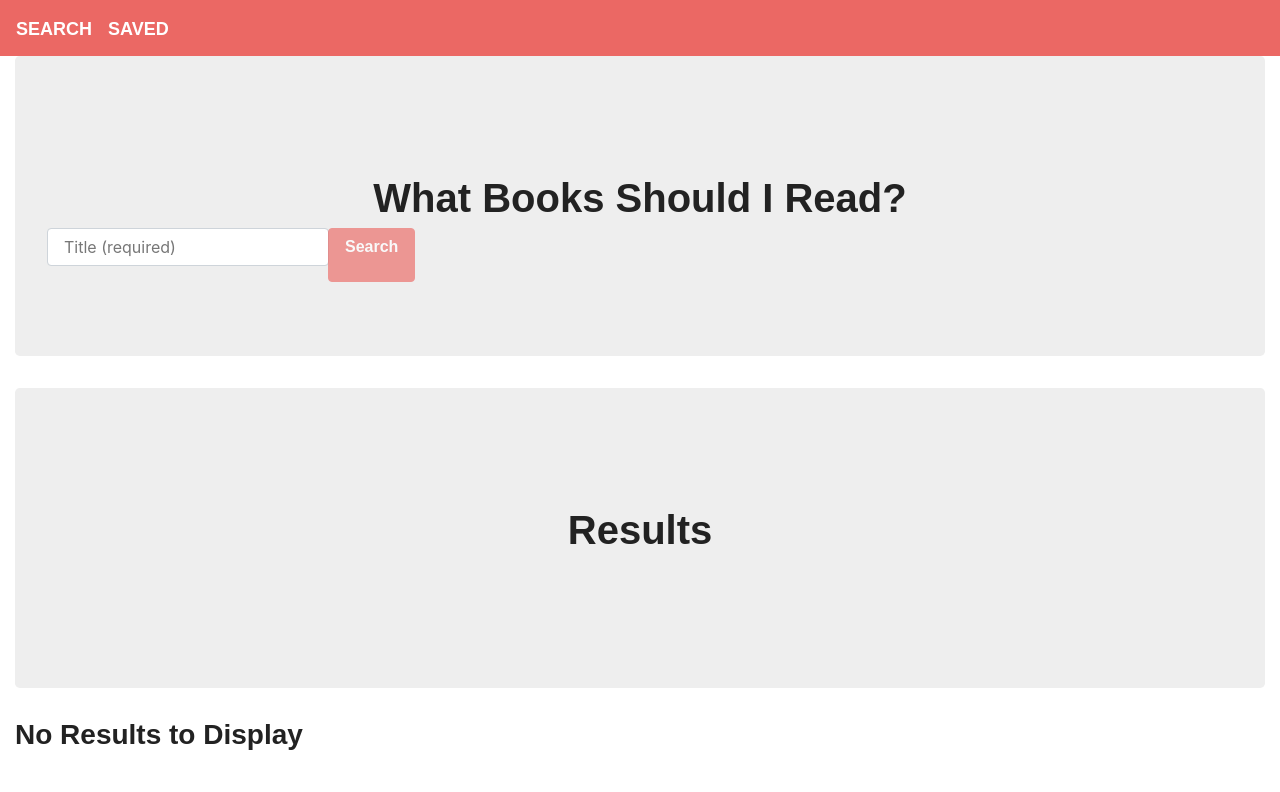
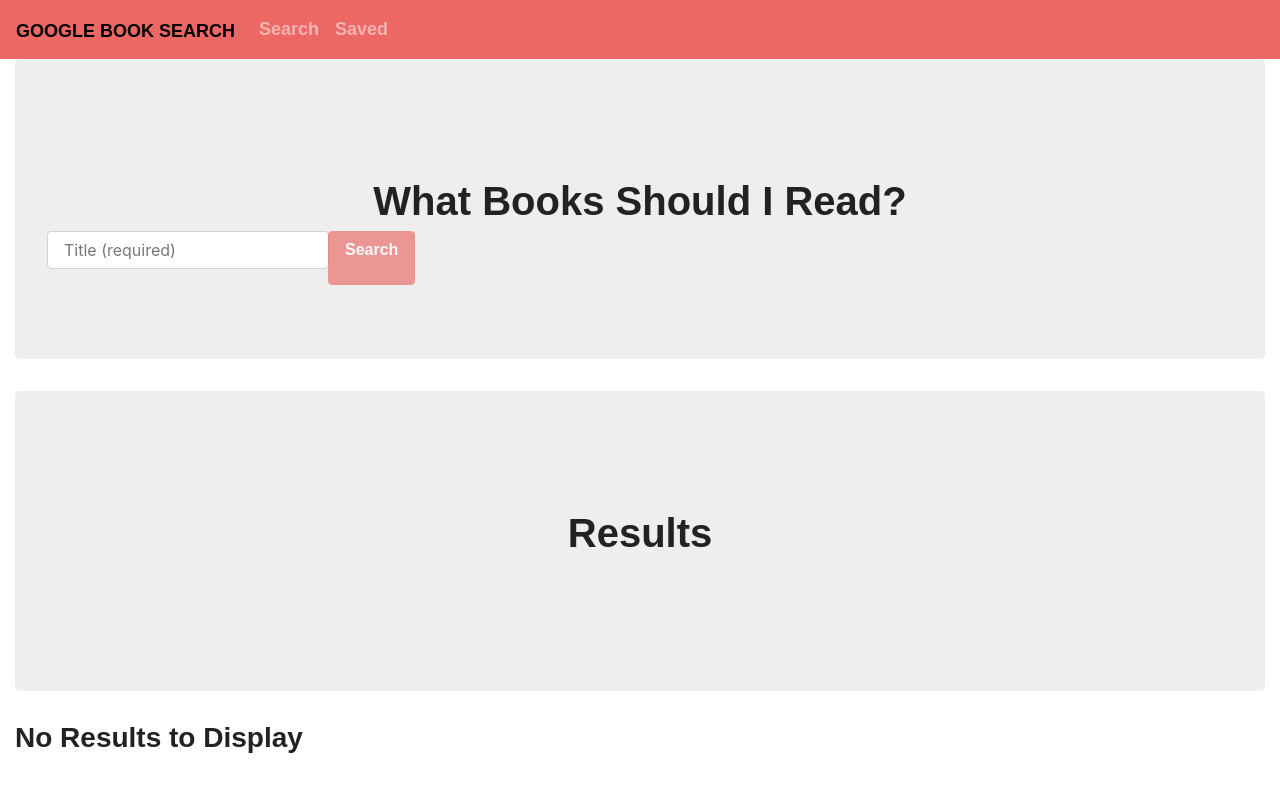
Before and after one commit to puakehaulani/google-book-search, a React (Create React App) app in the folder client/: page / in a window 1280 px wide. Shown: the top 792 px of the page. Built offline with nearby package versions, Linux system fonts and the light colour scheme; a web font is replaced by a local one.

Commit message:
nav bar brand, toggle, styling

```diff
--- a/client/public/index.html
+++ b/client/public/index.html
@@ -8,7 +8,7 @@
   <link rel="manifest" href="%PUBLIC_URL%/manifest.json">
   <link rel="shortcut icon" href="%PUBLIC_URL%/favicon.ico">
   <link rel="stylesheet" href="https://cdnjs.cloudflare.com/ajax/libs/bootswatch/4.0.0/journal/bootstrap.min.css" />
-  <title>React Reading List</title>
+  <title>google Book Search</title>
 </head>
 
 <body>
@@ -17,5 +17,9 @@
   </noscript>
   <div id="root"></div>
 </body>
+<script src="https://code.jquery.com/jquery-3.5.1.slim.min.js"
+  integrity="sha384-DfXdz2htPH0lsSSs5nCTpuj/zy4C+OGpamoFVy38MVBnE+IbbVYUew+OrCXaRkfj" crossorigin="anonymous"></script>
+<script src="https://cdn.jsdelivr.net/npm/bootstrap@4.5.3/dist/js/bootstrap.bundle.min.js"
+  integrity="sha384-ho+j7jyWK8fNQe+A12Hb8AhRq26LrZ/JpcUGGOn+Y7RsweNrtN/tE3MoK7ZeZDyx" crossorigin="anonymous"></script>
 
 </html>
--- a/client/src/components/Nav/index.js
+++ b/client/src/components/Nav/index.js
@@ -1,15 +1,25 @@
 import React from "react";
+import "./style.css"
 
 function Nav() {
   return (
     <nav className="navbar navbar-expand-lg navbar-dark bg-primary">
-      <a className="navbar-brand" href="/search">
-        Search
-      </a>
-      <a className="navbar-brand" href="/saved">
-        Saved
-      </a>
+      <div className="navbar-brand" href="#">google Book Search</div>
+      <button className="navbar-toggler" type="button" data-toggle="collapse" data-target="#navbarSupportedContent" aria-controls="navbarSupportedContent" aria-expanded="false" aria-label="Toggle navigation">
+        <span className="navbar-toggler-icon"></span>
+      </button>
+      <div className="collapse navbar-collapse" id="navbarSupportedContent">
+        <ul className="navbar-nav mr-auto">
+          <li className="nav-item">
+            <a className="nav-link" href="/search">Search</a>
+          </li>
+          <li className="nav-item">
+            <a className="nav-link" href="/saved">Saved</a>
+          </li>
+        </ul>
+      </div>
     </nav>
+
   );
 }
 
--- /dev/null
+++ b/client/src/components/Nav/style.css
@@ -0,0 +1,3 @@
+.navbar-brand {
+  color: black !important;
+}
```
